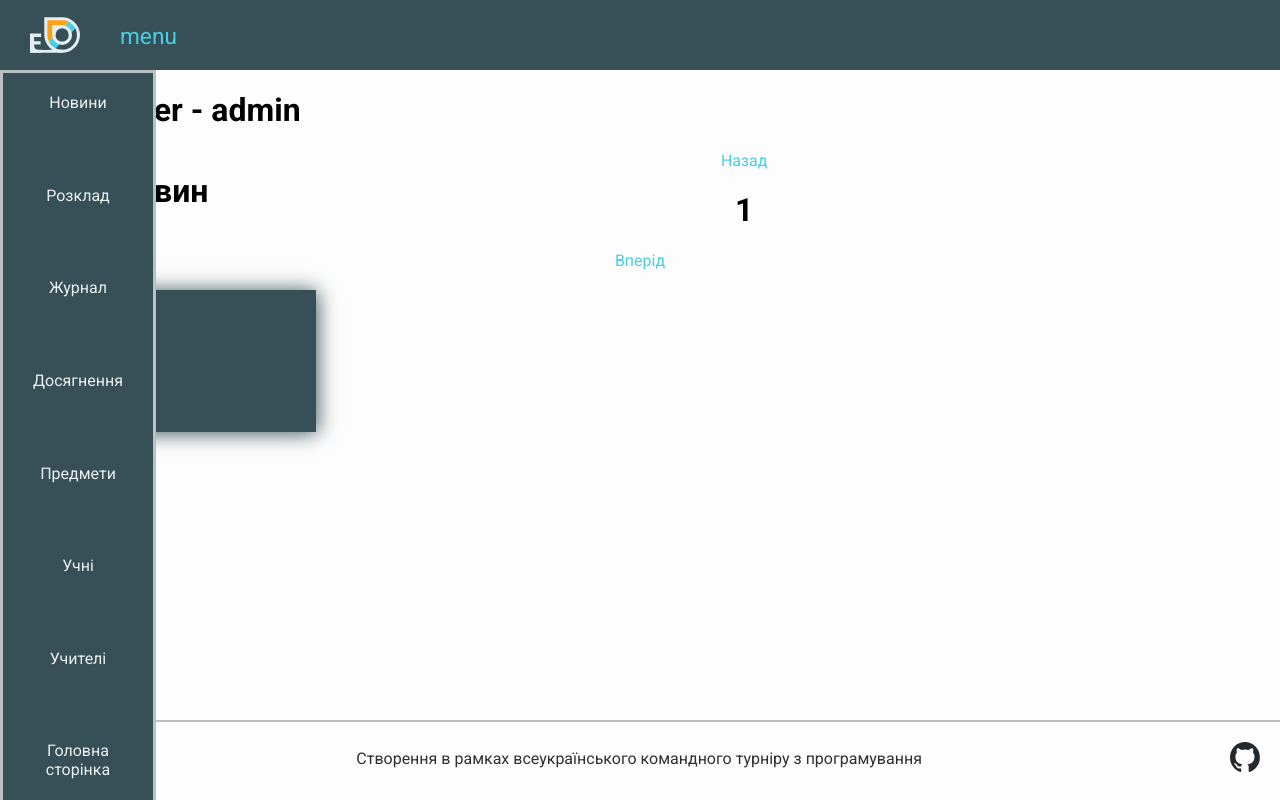
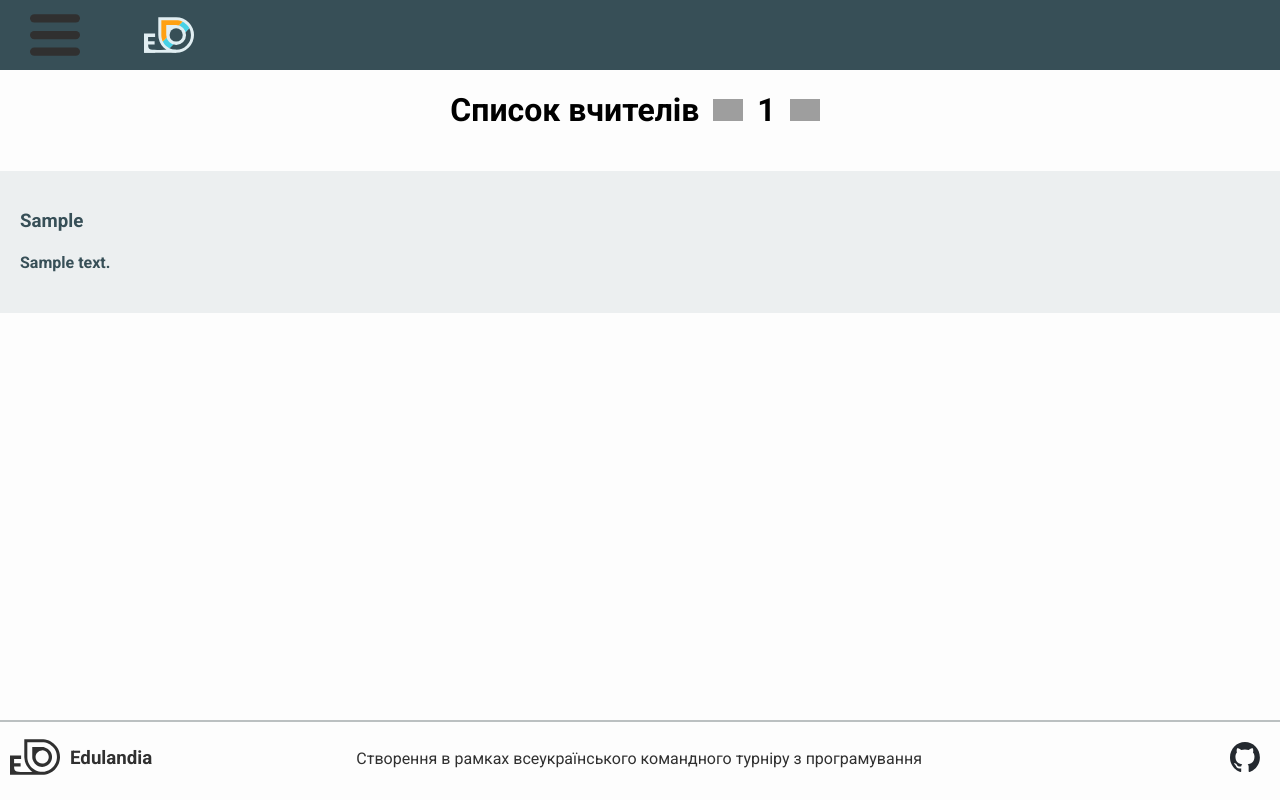
Before and after one commit to OleksandrTsybrivskyi/Kodova-Bryhada, a Flask app: a page that uses templates/articles_list.html in a window 1280 px wide. Run offline with Flask 3, Linux system fonts and the light colour scheme; tables that the repository leaves empty hold one stand-in row (values such as "Sample post"); grey boxes are pictures that could not be loaded.

Commit message:
dezine for subgects

```diff
--- a/app.py
+++ b/app.py
@@ -12,10 +12,10 @@ db = SQLAlchemy(app)
 
 class Account(db.Model):
     id = db.Column(db.Integer, primary_key=True)
-    full_name = db.Column(db.String(100), nullable=False)
+    full_name = db.Column(db.String(100), )
     email = db.Column(db.String(30), nullable=False, unique=True)
-    role = db.Column(db.String(30), nullable=False)
-    password = db.Column(db.String(100), nullable=False)
+    role = db.Column(db.String(30) )
+    password = db.Column(db.String(100))
 
     def __repr__(self):
         return '<Account %r>' % self.id
@@ -48,7 +48,7 @@ class StudentSubject(db.Model):
 
 class Articles(db.Model):
     id = db.Column(db.Integer, primary_key=True)
-    article_topic = db.Column(db.String(100), nullable=False)
+    article_topic = db.Column(db.String(100))
     article_text = db.Column(db.String(1000))
     teacher_id = db.Column(db.Integer)
 
@@ -67,7 +67,7 @@ def home():
 @app.route("/account/Admin")
 def Admin_own():
     account = Account.query.get(1)
-    return render_template("Admin_account.html", account=account)
+    return render_template("your_account.html", account=account)
 
 @app.route("/login", methods=['POST', 'GET'])
 def login():
@@ -133,7 +133,7 @@ def greate_subgect(id):
                 db.session.add(subject)
                 db.session.commit()
                 subjects = Subject.query.all()
-                return render_template("admin_add_subgect.html", subjects=subjects)
+                return render_template("admin_add_subgect.html", subjects=subjects,account=account)
             except:
                 return render_template("admin_add_subgect.html", message="error")
         return render_template("admin_add_subgect.html", account=account)
--- a/static/css/style.css
+++ b/static/css/style.css
@@ -132,14 +132,15 @@ width:30%;
  justify-content:between-space;
  flex-wrap: wrap;}
 
-.subject-block{
-display:inline-block;
-width:20%;
-background-color:var(--dark-blue-color);
-color:var(--light-grey-color);
-padding:20px;
-margin:20px;
-box-shadow:1px 1px 20px var(--dark-blue-color);}
+.smb-block{
+    display:inline-block;
+    text-align:center;
+    width:175px;
+    height:250px;
+    background-color:var(--dark-blue-color);
+    color:var(--light-grey-color);
+    padding:20px;
+    margin:20px;}
 
 #page_name{
     float:left;
@@ -153,8 +154,8 @@ box-shadow:1px 1px 20px var(--dark-blue-color);}
     width:150px;
     position:fixed;
     top:70px;
-    left:0;
-    height:100vh;
+    left:-160px;
+    height:85vh;
     text-align: center;
     background-color:var(--dark-blue-color);
     transition: left 0.5s ease;
@@ -173,3 +174,83 @@ box-shadow:1px 1px 20px var(--dark-blue-color);}
     left:120px;
     font-size:17pt;
     color:var(--blue-color);}
+
+#greate_new{
+    width:100%;
+    text-align:left;
+    padding:0;
+    margin:0;
+    }
+#greate_new input[type="submit"]{
+    width:100px;}
+
+#greate_new textarea{
+height:150px;}
+
+.arrows{
+    text-align: center;
+    margin:0 auto;
+    width:30px;
+    padding:0 10px;}
+textarea{
+    width:98%;
+    border:3px solid var(--light-grey-color);}
+
+
+
+#user_information *{
+    color:var(--white-color);
+    margin:10px;}
+
+#user_information_conteiner{
+    display:flex;
+    justify-content:center;
+    align-items:center;
+    }
+
+#user_information{
+    display:flex;
+    justify-content:space-around;
+    align-items:center;
+    height:300px;
+    width:600px;
+    background-color:var(--dark-blue-color);
+    padding:30px;
+    text-align:center;
+}
+
+.triangular{
+    position:relative;
+    width:150px;
+    height:150px;
+    bottom:-105px;
+    right:-42px;
+    margin:0;}
+
+.arrows_conteiner{
+    display:block;
+    text-align:center;}
+
+.arrows_conteiner *{
+    display:inline-block;}
+
+.article{
+    width:calm(100%-40px);
+    color:var(--dark-blue-color);
+    background-color:var(--light-grey-color);
+    padding:20px;
+    margin:20px 0;
+    }
+.subject-block_conteiner{
+    display:flex;
+    text-align:center;
+    width:100%;
+    display:inline-block;
+}
+
+.subject-block{
+    background-color:var(--dark-blue-color);
+    color:var(--white-color);
+    display:inline-block;
+    margin:10px 20px;
+    padding:10px;}
--- a/templates/after_login_base.html
+++ b/templates/after_login_base.html
@@ -13,10 +13,9 @@
 </script>
 
 <nav id="sign-conteiner">
-
+    <img src="/static\Assets\menu_icon.svg"  onclick="move_nav()" height="70px">
     <img src="/static\Assets\Edulandia_Logo.svg">
-
-    <p id="menu_p"  onclick="move_nav()">menu</p></nav>
+</nav>
     <div id="menu">
         <a href="/account/articles_list/page=1/{{account.id}}"> Новини</a>
         <a href="/"> Розклад</a>
@@ -26,7 +25,7 @@
         <a href="/account/students_list/page=1/{{account.id}}"> Учні</a>
         <a href="/account/teachers_list/page=1/{{account.id}}"> Учителі</a>
         <a href="/account/{{account.id}}">Головна сторінка</a>
-        <a href=""></a></div>
+        </div>
 
 {% block body %}{% endblock %}
 
--- a/templates/articles_list.html
+++ b/templates/articles_list.html
@@ -1,24 +1,27 @@
 {% extends 'after_login_base.html' %}
 {% block title %}{{ account.full_name }}{% endblock %}
 {% block body %}
-    <div><h1>{{ account.full_name }} - {{account.role}}</h1>
-<form method="post">
-    <h1 id="page_name">Список новин</h1>
-    <a href="/account/articles_list/page={{ page-1 }}/{{ account.id }}">Назад</a>
+<main>
+    <div class="arrows_conteiner">
+    <h1>Список вчителів</h1>
+    <a href="/account/articles_list/page={{ page-1 }}/{{ account.id }}"><img src="/static\Assets\arrow_left.svg" class="arrows"></a>
     <h1>{{page}}</h1>
-    <a href="/account/articles_list/page={{ page+1 }}/{{ account.id }}">Вперід</a>
+    <a href="/account/articles_list/page={{ page+1 }}/{{ account.id }}"><img src="/static\Assets\arrow_right.svg" class="arrows"></a>
+</div>
+
+{% if articles_list %}
+{% for article in articles_list %}
+<div class="article">
+<h3>{{article.article_topic}}</h3>
+    <h4>{{article.article_text}}</h4></div>
+{% endfor %}
+{% endif %}
+<form method="post" id="greate_new">
     {% if account.role == "вчитиль" or account.role == "Admin" %}
     <h2>Створити новину</h2><br>
     <input type="text" name="article_topic" placeholder="Введіть тему новини"><br>
-    <textarea name="article_text"></textarea><br>
-    <input type = "submit" value="Створити">
+    <textarea name="article_text" placeholder="текст новини"></textarea><br>
+    <input type = "submit" value="Створити" class="orange-button">
     {% endif %}
-</form>
-{% if articles_list %}
-{% for article in articles_list %}
-<div class="subject-block">
-<h3>{{article.article_topic}}</h3>
-    <h4>{{article.article_text}}</h4></div>
-{% endfor %}
-{% endif %}</div>
+</form></div></main>
 {% endblock %}
```
Also changed, not shown: templates/admin_add_subgect.html (+11 -8 lines), templates/greate_subgect.html (+8 -6 lines), templates/students_list.html (+11 -9 lines), templates/teachers_list.html (+9 -9 lines), templates/your_account.html (+6 -4 lines).
